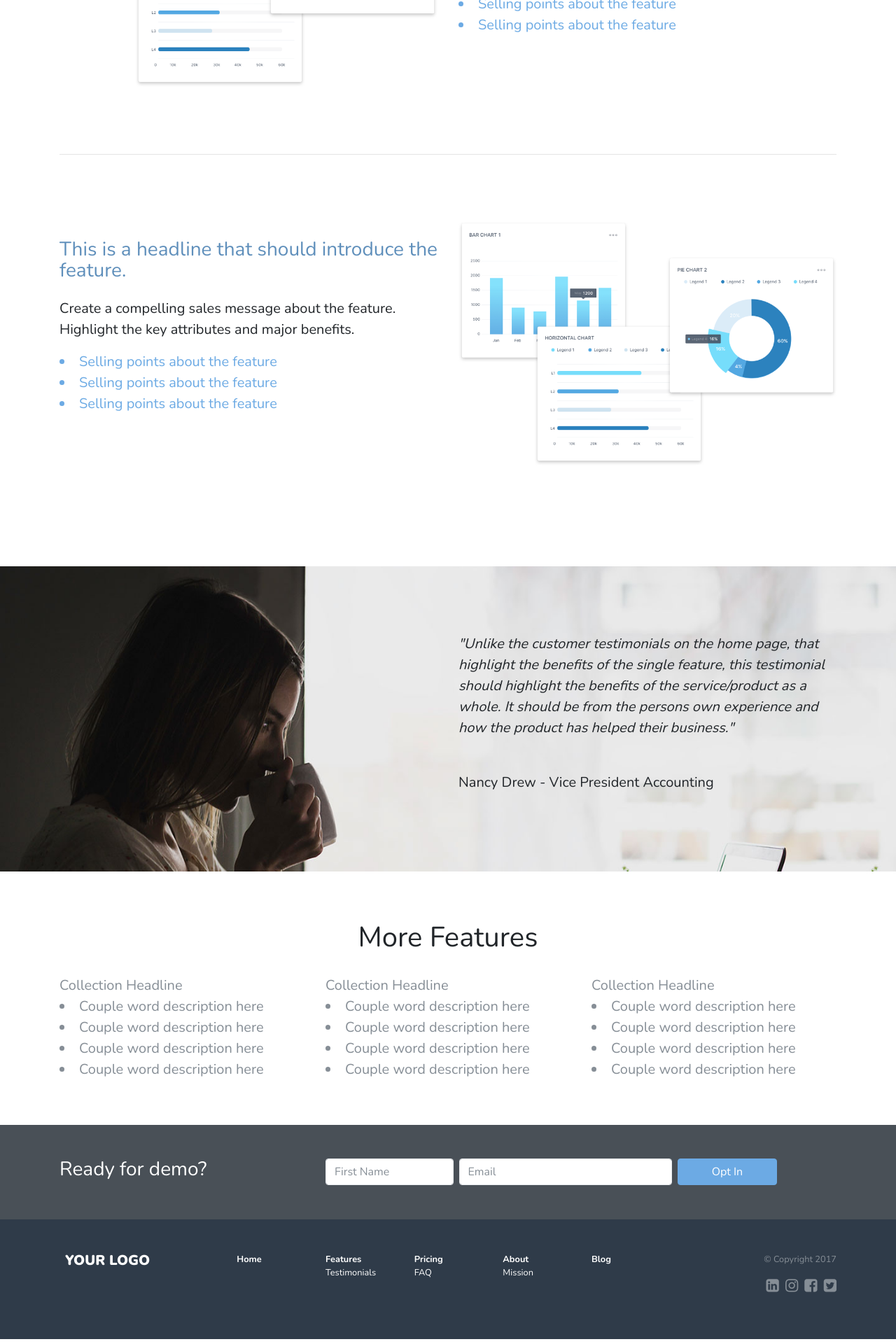
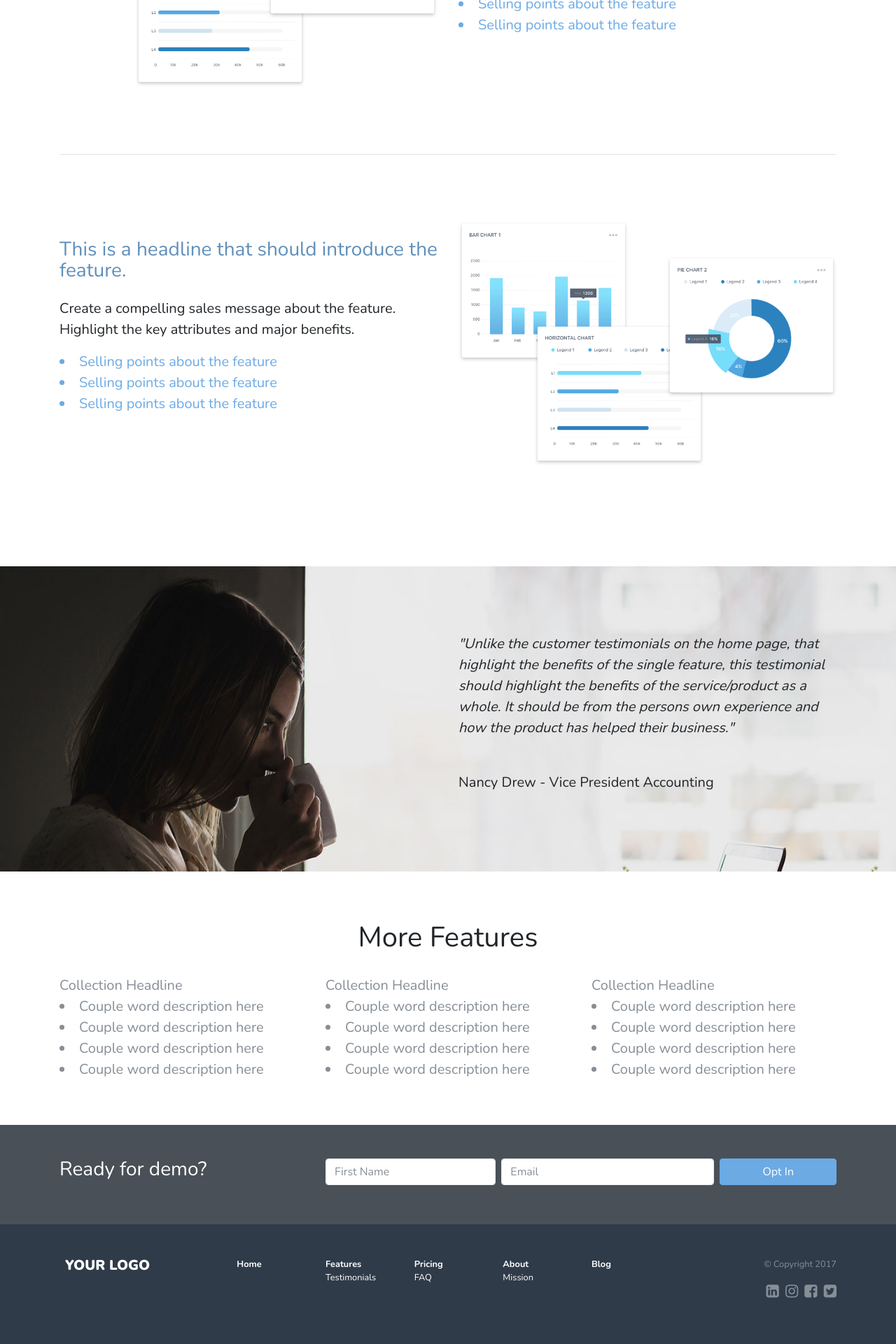
Before and after one commit to Royal-Jay/saas-template, a Jekyll site: the page built from features.html, in a window 1280 px wide. Shown: the part 3359-5279 px from the top of the page at 70% size. Built offline with Jekyll 4.4.1, drawn with Linux system fonts in a browser that asks for light colours; nearby versions of some CDN libraries.

Commit message:
fix features responsiveness

```diff
--- a/features.html
+++ b/features.html
@@ -22,7 +22,7 @@
 
           <div class="row">
 
-            <div class="col-md-6">
+            <div class="col-lg-6 col-md-12">
               <div class="row">
                 <div class="col-md-3 p-3">
                   <i class="fa fa-5x fa-lock"></i>
@@ -38,7 +38,7 @@
               </div>
             </div>
 
-            <div class="col-md-6">
+            <div class="col-lg-6 col-md-12">
               <div class="row">
                 <div class="col-md-3 p-3">
                   <i class="fa fa-5x fa-line-chart"></i>
@@ -58,7 +58,7 @@
 
           <div class="row mt-5">
 
-            <div class="col-md-6">
+            <div class="col-lg-6 col-md-12">
               <div class="row">
                 <div class="col-md-3 p-3">
                   <i class="fa fa-5x fa-handshake-o"></i>
@@ -74,7 +74,7 @@
               </div>
             </div>
 
-            <div class="col-md-6">
+            <div class="col-lg-6 col-md-12">
               <div class="row">
                 <div class="col-md-3 p-3">
                   <i class="fa fa-5x fa-user-circle-o"></i>
@@ -256,8 +256,8 @@
         <div class="container">
 
           <div class="row my-5">
-            <div class="col-md-6"></div>
-            <div class="col-md-6">
+            <div class="col"></div>
+            <div class="col-md-6 col-sm-8">
               <em class="lead">
                 "Unlike the customer testimonials on the home page, that highlight the benefits of the single feature, this testimonial should highlight the benefits of the service/product as a whole. It should be from the persons own experience and how the product has helped their business."
               </em>
@@ -326,11 +326,11 @@
             <div class="col">
               <form class="form-inline">
 
-                <input type="text" class="form-control font-weight-light mr-2 border col-md-3" placeholder="First Name">
+                <input type="text" class="form-control font-weight-light mr-lg-2 mb-2 border col-lg-4 col-sm-12" placeholder="First Name">
 
-                <input type="text" class="form-control font-weight-light mr-2 border col-md-5" placeholder="Email">
+                <input type="text" class="form-control font-weight-light mr-lg-2 mb-2 border col-lg-5 col-sm-12" placeholder="Email">
 
-                <button type="submit" class="btn btn-primary text-white font-weight-light px-5">Opt In</button>
+                <button type="submit" class="btn btn-primary text-white font-weight-light mb-sm-2 col">Opt In</button>
 
               </form>
             </div>
```
